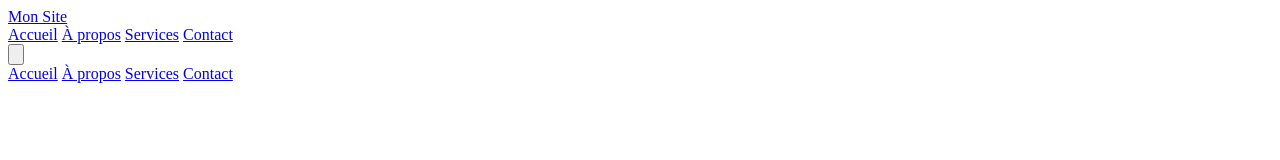
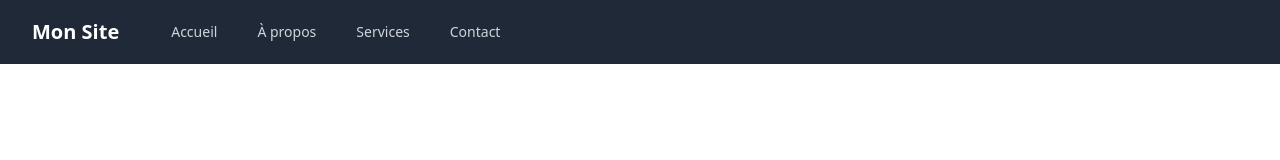
Before and after one commit to Eurekadesign/site-cfp-cmd, a plain HTML site: page index.html in a window 1280 px wide. Drawn offline with nearby package versions, Linux system fonts and the light colour scheme.

Commit message:
QUATRIEME commit

```diff
--- a/index.html
+++ b/index.html
@@ -3,7 +3,8 @@
 <head>
   <meta charset="UTF-8">
   <meta name="viewport" content="width=device-width, initial-scale=1.0">
-  <title>Document</title>
+  <script src="https://cdn.tailwindcss.com"></script>
+  <title>CFP-CMD</title>
 </head>
 <body>
   <header>
```
